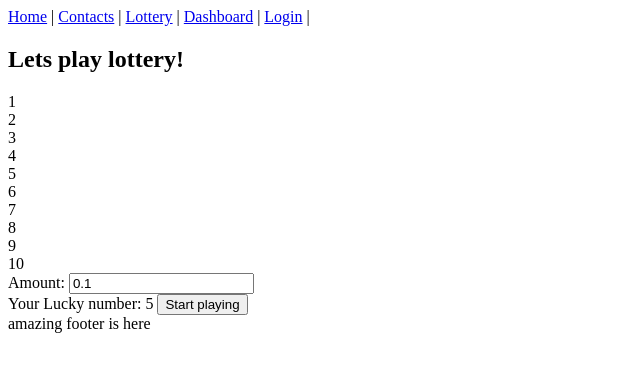
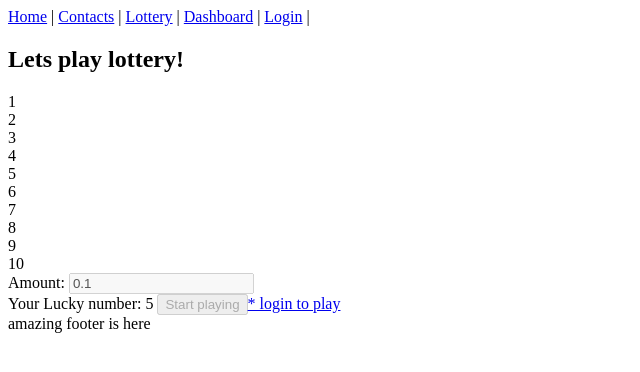
Before and after one commit to Michael-Uzan/bitcoin-wallet, a Vue app: page /#/lottery in a window 1280 px wide. Shown: the top 372 px of the page, without its empty margins (0-640 px from the left). Built offline with nearby package versions, Linux system fonts and the light colour scheme.

Commit message:
change metohed to run on github pages

```diff
--- a/package.json
+++ b/package.json
@@ -2,16 +2,20 @@
   "name": "bitcoins",
   "version": "0.1.0",
   "private": true,
+  "homepage": "https://michael-uzan.github.io/bitcoin-wallet",
   "scripts": {
     "serve": "vue-cli-service serve",
     "start": "vue-cli-service serve",
     "build": "vue-cli-service build",
-    "lint": "vue-cli-service lint"
+    "lint": "vue-cli-service lint",
+    "predeploy": "npm run build",
+    "deploy": "gh-pages -d dist"
   },
   "dependencies": {
     "axios": "^0.23.0",
     "chart.js": "^2.9.4",
     "core-js": "^3.6.5",
+    "gh-pages": "^2.0.1",
     "vue": "^2.6.11",
     "vue-chartjs": "^3.5.1",
     "vue-router": "^3.2.0",
--- a/src/views/ContactApp.vue
+++ b/src/views/ContactApp.vue
@@ -1,6 +1,8 @@
 <template>
   <section class="contact-app">
-    <h1>Contacts ({{ contactsCount }} contacts)</h1>
+    <h1>
+      Contacts <span v-if="loggedinUser">({{ contactsCount }} contacts)</span>
+    </h1>
     <template v-if="loggedinUser">
       <RouterLink to="/contact/edit/">Add contact</RouterLink>
       <ContactFilter @setFilter="setFilter" />
--- a/src/views/Home.vue
+++ b/src/views/Home.vue
@@ -3,8 +3,7 @@
     <template v-if="loggedinUser">
       <h1>Hello {{ loggedinUser.name }} !</h1>
       <h2>
-        Your Balance: {{ loggedinUser.coins }} BIT (
-        {{ coinsConvertedToDollar }} $)
+        Your Balance: {{ userBalance }} ₿ ( {{ coinsConvertedToDollar }} $)
       </h2>
     </template>
     <h4>Current Bitcoin rate: 1 $ = {{ bitCoinRate }} ₿</h4>
@@ -45,6 +44,11 @@ export default {
         { maximumFractionDigits: 2 }
       );
     },
+    userBalance() {
+      return this.loggedinUser.coins.toLocaleString("en-GB", {
+        maximumFractionDigits: 2,
+      });
+    },
   },
   components: {
     TransferList,
--- a/src/views/Lottery.vue
+++ b/src/views/Lottery.vue
@@ -11,15 +11,16 @@
           v-model.number="amount"
           id="amount"
           min="0.1"
-          :disabled="isGameStarted"
+          :disabled="isGameStarted || !loggedinUser"
           required
         />
       </div>
     </div>
     <span> Your Lucky number: {{ chosenNum }} </span>
-    <button :disabled="isGameStarted" @click="startLottery">
+    <button :disabled="isGameStarted || !loggedinUser" @click="startLottery">
       Start playing
     </button>
+    <router-link to="/login" v-if="!loggedinUser">* login to play</router-link>
     <LotteryNums
       v-if="isGameStarted"
       :winningNums="winningNums"
```
Also changed, not shown: 8 other files (tests, documents, lock files or other folders).
